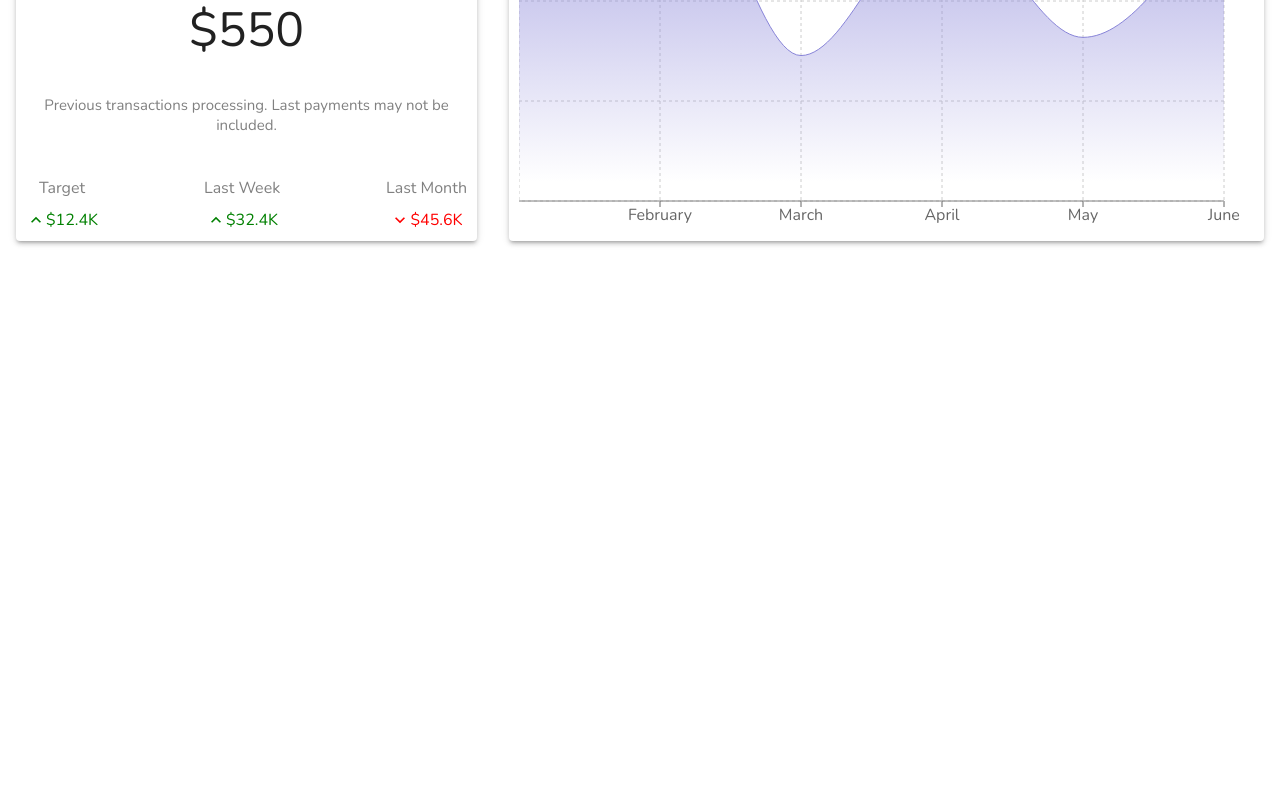
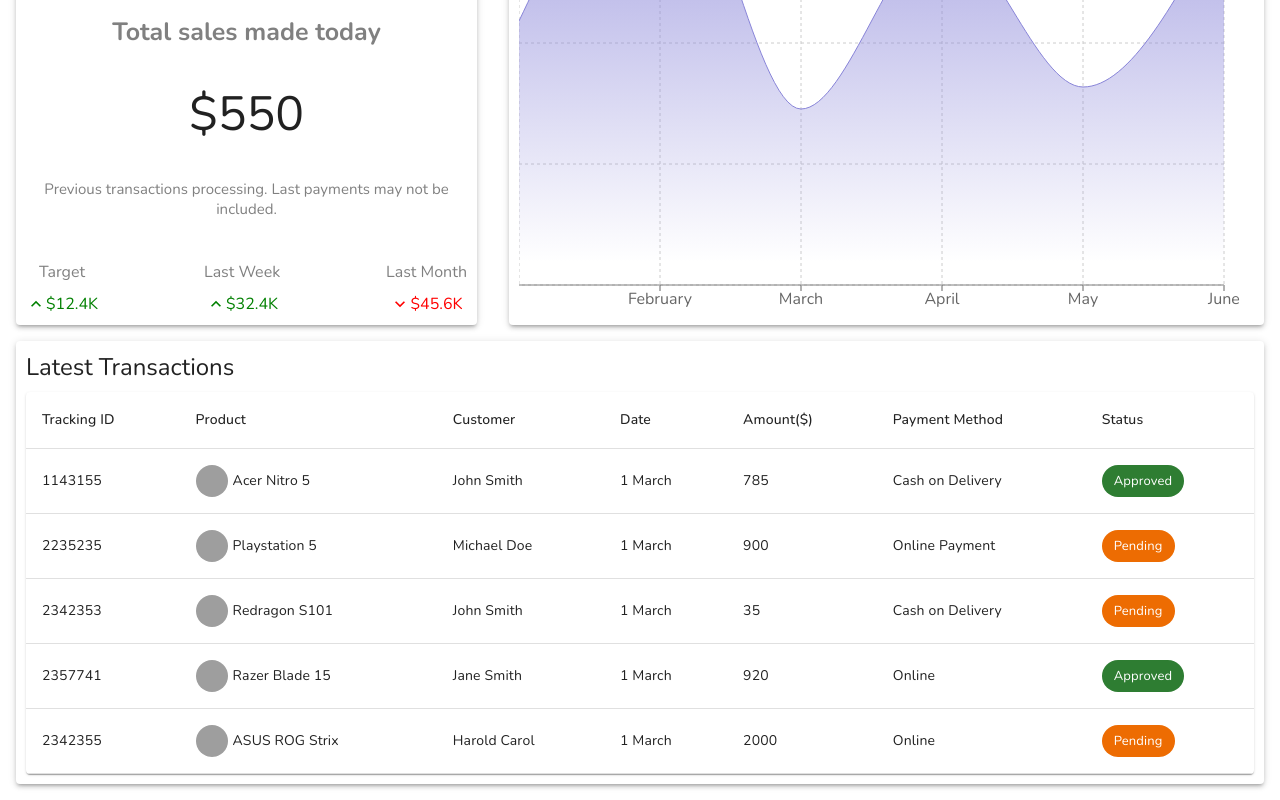
Before and after one commit to Dev-200219/admin-dashboard, a React (Create React App) app: page /orders/1 in a window 1280 px wide. Shown: the part 515-1315 px from the top of the page. Before the commit the page ends 800 px from the top, so only its background shows below. Built offline with nearby package versions, Linux system fonts and the light colour scheme; grey boxes are pictures that could not be loaded.

Commit message:
home page completed with recent table and complete responsiveness

```diff
--- a/src/Components/Chart/Chart.css
+++ b/src/Components/Chart/Chart.css
@@ -3,7 +3,6 @@
     margin-left: 1rem;
     margin-right: 1rem;
     margin-top: 1rem;
-    height: auto;
     padding: 10px;
     cursor: pointer;
     display: flex;
@@ -17,3 +16,9 @@
     color: gray;
     margin: 10px;
 }
+
+@media screen and (max-width : 400px){
+    .chart {
+        height: 90vh;
+    }
+}
--- a/src/Components/Featured/Featured.css
+++ b/src/Components/Featured/Featured.css
@@ -3,12 +3,11 @@
     margin-left: 1rem;
     margin-right: 1rem;
     margin-top: 1rem;
-    height: max-content;
     padding: 10px;
     cursor: pointer;
     display: flex;
     flex-direction: column;
-    gap: 1rem;
+    justify-content: space-between;
 }
 
 .top {
@@ -31,8 +30,8 @@
 }
 
 .featured-chart {
-    height: 100px;
-    width: 100px;
+    height: 200px;
+    width: 200px;
 }
 
 .chart-title {
@@ -56,7 +55,6 @@
     display: flex;
     justify-content: space-between;
     width: 100%;
-    /* flex-wrap: wrap; */
 }
 
 .item {
--- a/src/Components/Home/Home.jsx
+++ b/src/Components/Home/Home.jsx
@@ -3,6 +3,7 @@ import Widgets from '../Widget/Widgets'
 import Featured from '../Featured/Featured'
 import Chart from '../Chart/Chart'
 import './Home.css'
+import List from '../List/List'
 
 function Home() {
   return (
@@ -12,6 +13,7 @@ function Home() {
         <Featured/>
         <Chart/>
       </div>
+      <List />
     </>
   )
 }
--- /dev/null
+++ b/src/Components/List/List.css
@@ -0,0 +1,17 @@
+.list-container {
+    margin: 1rem 1rem 1rem 1rem;
+    padding: 10px;
+}
+
+.product-container {
+    display: flex;
+    align-items: center;
+    gap: 5px;
+}
+
+.product-container > img {
+    height: 32px;
+    width: 32px;
+    border-radius: 50%;
+    object-fit: fill;
+}
--- /dev/null
+++ b/src/Components/List/List.jsx
@@ -0,0 +1,110 @@
+import React from 'react'
+import './List.css'
+import { Chip, Paper, Typography } from '@mui/material'
+import Table from '@mui/material/Table';
+import TableBody from '@mui/material/TableBody';
+import TableCell from '@mui/material/TableCell';
+import TableContainer from '@mui/material/TableContainer';
+import TableHead from '@mui/material/TableHead';
+import TableRow from '@mui/material/TableRow';
+
+
+function List() {
+    const rows = [
+        {
+          id: 1143155,
+          product: "Acer Nitro 5",
+          img: "https://m.media-amazon.com/images/I/81bc8mA3nKL._AC_UY327_FMwebp_QL65_.jpg",
+          customer: "John Smith",
+          date: "1 March",
+          amount: 785,
+          method: "Cash on Delivery",
+          status: "Approved",
+        },
+        {
+          id: 2235235,
+          product: "Playstation 5",
+          img: "https://m.media-amazon.com/images/I/31JaiPXYI8L._AC_UY327_FMwebp_QL65_.jpg",
+          customer: "Michael Doe",
+          date: "1 March",
+          amount: 900,
+          method: "Online Payment",
+          status: "Pending",
+        },
+        {
+          id: 2342353,
+          product: "Redragon S101",
+          img: "https://m.media-amazon.com/images/I/71kr3WAj1FL._AC_UY327_FMwebp_QL65_.jpg",
+          customer: "John Smith",
+          date: "1 March",
+          amount: 35,
+          method: "Cash on Delivery",
+          status: "Pending",
+        },
+        {
+          id: 2357741,
+          product: "Razer Blade 15",
+          img: "https://m.media-amazon.com/images/I/71wF7YDIQkL._AC_UY327_FMwebp_QL65_.jpg",
+          customer: "Jane Smith",
+          date: "1 March",
+          amount: 920,
+          method: "Online",
+          status: "Approved",
+        },
+        {
+          id: 2342355,
+          product: "ASUS ROG Strix",
+          img: "https://m.media-amazon.com/images/I/81hH5vK-MCL._AC_UY327_FMwebp_QL65_.jpg",
+          customer: "Harold Carol",
+          date: "1 March",
+          amount: 2000,
+          method: "Online",
+          status: "Pending",
+        },
+      ];
+
+    return (
+        <Paper className='list-container' elevation={3}>
+            <Typography gutterBottom variant='h5' className="title">Latest Transactions</Typography>
+            <TableContainer component={Paper}>
+                <Table sx={{ minWidth: 650 }} aria-label="simple table">
+                    <TableHead>
+                        <TableRow>
+                            <TableCell>Tracking ID</TableCell>
+                            <TableCell>Product</TableCell>
+                            <TableCell>Customer</TableCell>
+                            <TableCell>Date</TableCell>
+                            <TableCell>Amount($)</TableCell>
+                            <TableCell>Payment Method</TableCell>
+                            <TableCell>Status</TableCell>
+                        </TableRow>
+                    </TableHead>
+                    <TableBody>
+                        {rows.map((row) => (
+                            <TableRow
+                                key={row.id}
+                            >
+                                <TableCell>{row.id}</TableCell>
+                                <TableCell>
+                                    <div className="product-container">
+                                        <img src={row.img} alt={row.product} />
+                                        {row.product}
+                                    </div>
+                                </TableCell>
+                                <TableCell>{row.customer}</TableCell>
+                                <TableCell>{row.date}</TableCell>
+                                <TableCell>{row.amount}</TableCell>
+                                <TableCell>{row.method}</TableCell>
+                                <TableCell>
+                                    <Chip label={row.status} color={row.status === 'Approved' ? 'success' : 'warning'}/>
+                                </TableCell>
+                            </TableRow>
+                        ))}
+                    </TableBody>
+                </Table>
+            </TableContainer>
+        </Paper>
+    )
+}
+
+export default List
--- a/src/Components/Navbar/Navbar.css
+++ b/src/Components/Navbar/Navbar.css
@@ -48,6 +48,7 @@
     position: absolute;
     top: 0;
     right: -5px;
+    font-size: small;
 }
 
 @media screen and (max-width : 600px){
```
